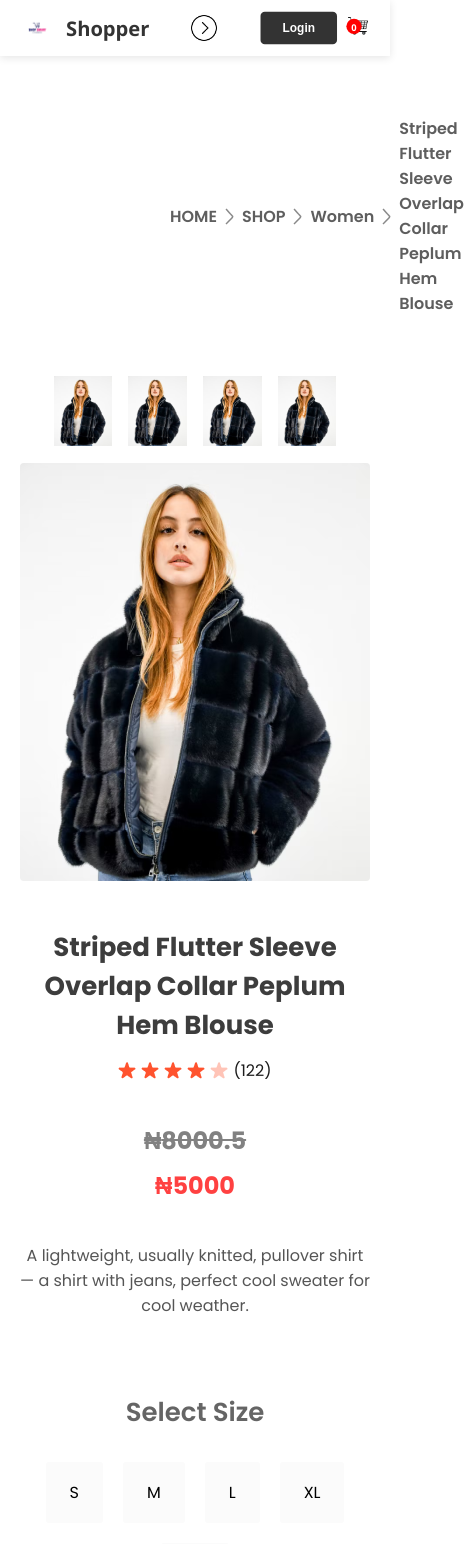
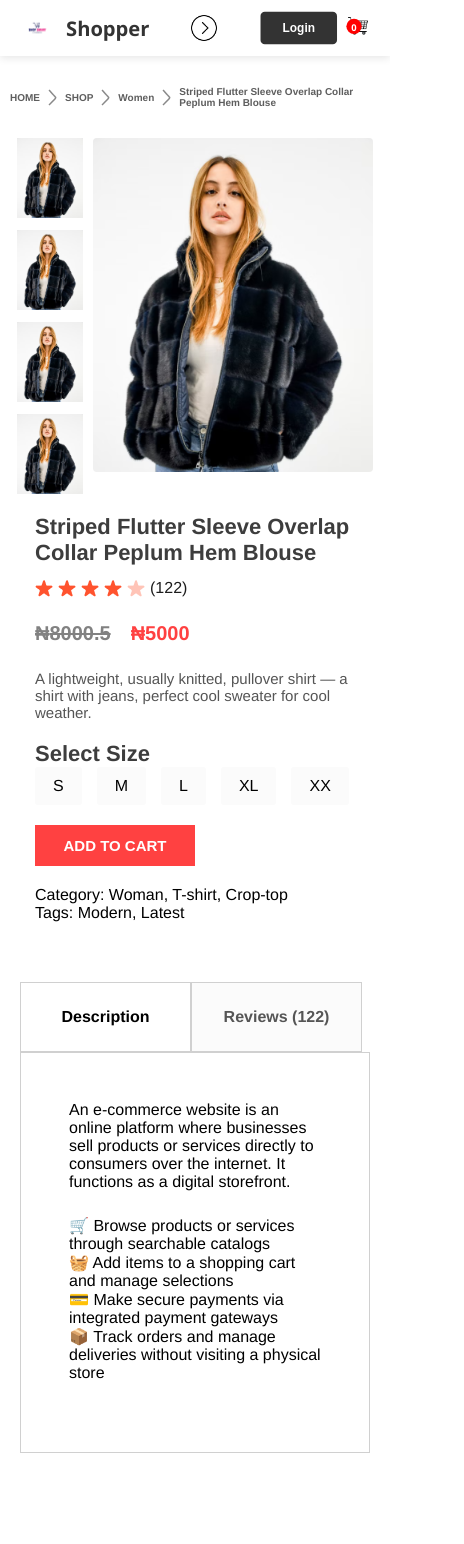
Before and after one commit to chidoziev742-ux/ecommerce-frontend, a React (Create React App) app: page /product/1 in a window 390 px wide. Shown: the top 1544 px of the page, 464 px wide, since content can reach past the window. Built offline with nearby package versions, Linux system fonts and the light colour scheme.

Commit message:
made everything fully responsive

```diff
--- a/src/components/Breadcrums/Breadcrum.css
+++ b/src/components/Breadcrums/Breadcrum.css
@@ -8,3 +8,30 @@
     margin: 60px 170px;
     text-transform: capitalize;
 }
+
+@media(max-width:128px){
+    .breadcrum{
+        margin: 30px 50px;
+        font-size: 14px;
+    }
+}
+
+
+@media(max-width:1024px){
+    .breadcrum{
+        margin: 30px 30px;
+        font-size: 13px;
+    }
+}
+@media(max-width:800px){
+    .breadcrum{
+        margin: 30px 10px;
+        font-size: 12px;
+    }
+}
+@media(max-width:500px){
+    .breadcrum{
+
+        font-size: 10px;
+    }
+}
--- a/src/components/CartItems/CartItems.css
+++ b/src/components/CartItems/CartItems.css
@@ -10,7 +10,6 @@
   border: 0;
 }
 
-/* Header Row */
 .cartitems-header {
   display: grid;
   grid-template-columns: 0.8fr 2fr 1fr 1fr 1fr 0.5fr;
@@ -20,13 +19,13 @@
   padding: 20px 0;
 }
 
-/* Product Rows */
 .cartitems-row {
   display: grid;
   grid-template-columns: 0.8fr 2fr 1fr 1fr 1fr 0.5fr;
   align-items: center;
   font-size: 16px;
   padding: 20px 0;
+  border-bottom: 1px solid #e2e2e2;
 }
 
 .cartitems-product-img {
@@ -57,7 +56,6 @@
   transform: scale(1.2);
 }
 
-/* Cart Summary Section */
 .cartitems-summary {
   display: flex;
   justify-content: space-between;
@@ -97,7 +95,6 @@
   background: #e13a3a;
 }
 
-/* Promo Code Section */
 .cartitems-promocode {
   flex: 1;
   min-width: 280px;
@@ -131,19 +128,121 @@
   background: #e13a3a;
 }
 
-/* Responsive Design */
-@media (max-width: 900px) {
+@media (max-width: 1280px) {
   .cartitems {
-    margin: 60px 30px;
+    margin: 60px 50px;
   }
 
   .cartitems-header,
   .cartitems-row {
-    grid-template-columns: 1.2fr 2fr 1fr 1fr 1fr 0.5fr;
-    font-size: 14px;
+    grid-template-columns: 0.8fr 1.8fr 1fr 1fr 1fr 0.6fr;
+    font-size: 15px;
+    gap: 10px;
+  }
+
+  .cartitems-product-img {
+    height: 60px;
+    width: 60px;
+  }
+
+  .cartitems-quantity {
+    width: 50px;
+    height: 35px;
   }
 
   .cartitems-summary {
     flex-direction: column;
+    align-items: flex-start;
+  }
+
+  .checkout-btn {
+    width: 100%;
+    max-width: 250px;
+  }
+
+  .cartitems-promobox {
+    width: 100%;
+    max-width: 500px;
+  }
+
+  .cartitems-promobox button {
+    width: 120px;
   }
 }
+
+@media (max-width: 768px) {
+  .cartitems {
+    margin: 40px 20px;
+  }
+
+  .cartitems-header {
+    display: none;
+  }
+
+  .cartitems-row {
+    display: grid;
+    grid-template-columns: 80px auto 60px;
+    grid-template-rows: auto auto;
+    row-gap: 10px;
+    padding: 15px 0;
+  }
+
+  .cartitems-row > *:nth-child(2) {
+    grid-column: 2 / 4;
+  }
+
+  .cartitems-product-img {
+    height: 70px;
+    width: 70px;
+  }
+
+  .cartitems-quantity {
+    width: 45px;
+    height: 30px;
+  }
+
+  .cartitems-summary {
+    flex-direction: column;
+    align-items: center;
+  }
+
+  .cartitems-total,
+  .cartitems-promocode {
+    width: 100%;
+    max-width: 400px;
+  }
+
+  .cartitems-promobox {
+    flex-direction: column;
+  }
+
+  .cartitems-promobox button {
+    width: 100%;
+    margin-top: 10px;
+  }
+}
+
+@media (max-width: 500px) {
+  .cartitems {
+    margin: 30px 10px;
+  }
+
+  .cartitems-row {
+    grid-template-columns: 60px auto;
+    grid-template-rows: auto auto auto;
+  }
+
+  .cartitems-product-img {
+    height: 60px;
+    width: 60px;
+  }
+
+  .checkout-btn {
+    width: 100%;
+  }
+
+  .cartitems-promobox input,
+  .cartitems-promobox button {
+    font-size: 14px;
+  }
+}
--- a/src/components/DescriptionBox/DescriptionBox.css
+++ b/src/components/DescriptionBox/DescriptionBox.css
@@ -30,3 +30,19 @@
   padding: 48px;
   padding-bottom: 70px;
 }
+
+@media(max-width:1280px){
+  .descriptionbox{
+    margin: 60px;
+
+  }
+}
+@media(max-width:800px){
+  .descriptionbox{
+    margin: 60px 20px;
+
+  }
+  .descriptionbox-description{
+    font-size: 14px;
+  }
+}
--- a/src/components/ProductDisplay/ProductDisplay.css
+++ b/src/components/ProductDisplay/ProductDisplay.css
@@ -1,41 +1,57 @@
+/* Prevent unwanted horizontal scroll */
+html, body {
+  width: 100%;
+  overflow-x: hidden;
+  margin: 0;
+  padding: 0;
+}
+
 .productdisplay {
   display: flex;
-  margin: 0 170px;
+  justify-content: center;
+  align-items: flex-start;
+  margin: 0 auto;
+  max-width: 1200px;
+  padding: 0 20px;
+  gap: 40px;
 }
 
 .productdisplay-left {
   display: flex;
-  gap: 17px;
+  gap: 15px;
+  align-items: flex-start;
 }
 
 .productdisplay-img-list {
   display: flex;
   flex-direction: column;
-  gap: 16px;
+  gap: 12px;
 }
 
 .productdisplay-img-list img {
-  height: 163px;
+  height: 140px;
+  width: auto;
   object-fit: cover;
   cursor: pointer;
 }
 
 .productdisplay-main-img {
-  width: 586px;
-  height: 700px;
+  width: 480px;
+  height: auto;
   object-fit: cover;
   border-radius: 4px;
 }
 
 .productdisplay-right {
-  margin: 0 70px;
   display: flex;
   flex-direction: column;
+  justify-content: flex-start;
+  max-width: 450px;
 }
 
 .productdisplay-right h1 {
   color: #3d3d3d;
-  font-size: 40px;
+  font-size: 32px;
   font-weight: 700;
 }
 
@@ -50,9 +66,9 @@
 
 .productdisplay-right-prices {
   display: flex;
-  margin: 40px 0;
-  gap: 30px;
-  font-size: 24px;
+  margin: 25px 0;
+  gap: 20px;
+  font-size: 20px;
   font-weight: 700;
 }
 
@@ -66,26 +82,19 @@
 }
 
 .productdisplay-right-description {
-  font-size: 16px;
+  font-size: 15px;
   color: #555;
   margin-bottom: 20px;
 }
 
-.productdisplay-right-size h1 {
-  margin-top: 55px;
-  color: #656565;
-  font-size: 20px;
-  font-weight: 600;
-}
-
 .productdisplay-right-sizes {
   display: flex;
-  margin: 30px 0;
-  gap: 20px;
+  gap: 15px;
+  flex-wrap: wrap;
 }
 
 .productdisplay-right-sizes div {
-  padding: 18px 24px;
+  padding: 10px 18px;
   background-color: #fbfbfb;
   border-radius: 3px;
   cursor: pointer;
@@ -97,99 +106,76 @@
 }
 
 .productdisplay-right button {
-  padding: 20px 40px;
-  width: 200px;
-  font-size: 16px;
+  padding: 14px 30px;
+  width: 180px;
+  font-size: 15px;
   font-weight: 600;
   color: white;
   background: #ff4141;
-  margin-bottom: 40px;
+  margin: 20px 0;
   border: none;
   outline: none;
   cursor: pointer;
 }
 
-.productdisplay-right-category {
-  margin-top: 10px;
-  color: #3d3d3d;
-}
-
-.productdisplay-right-category span {
-  font-weight: 600;
-}
-
-
 
 @media (max-width: 1024px) {
   .productdisplay {
-    flex-direction: column;
-    margin: 40px 80px;
-    align-items: center;
-  }
-
-  .productdisplay-left {
-    flex-direction: column;
-    align-items: center;
+    flex-direction: row;
+    padding: 0 40px;
+    gap: 25px;
   }
 
   .productdisplay-main-img {
-    width: 100%;
-    max-width: 500px;
-    height: auto;
-  }
-
-  .productdisplay-img-list {
-    flex-direction: row;
-    justify-content: center;
+    width: 350px;
   }
 
   .productdisplay-img-list img {
-    height: 120px;
+    height: 100px;
   }
 
   .productdisplay-right {
-    margin: 40px 0;
-    text-align: center;
-    align-items: center;
-  }
-
-  .productdisplay-right h1 {
-    font-size: 32px;
-  }
-}
-
-/* Mobile (max-width: 600px) */
-@media (max-width: 600px) {
-  .productdisplay {
-    margin: 20px;
-  }
-
-  .productdisplay-img-list img {
-    height: 70px;
-  }
-
-  .productdisplay-main-img {
-    width: 100%;
-    height: auto;
+    max-width: 380px;
   }
 
   .productdisplay-right h1 {
     font-size: 26px;
   }
+}
 
-  .productdisplay-right-prices {
-    flex-direction: column;
-    align-items: center;
+
+@media (max-width: 768px) {
+  .productdisplay {
+    flex-direction: row;
+    flex-wrap: wrap;
+    justify-content: center;
+    gap: 20px;
+    padding: 0 10px;
+  }
+
+  .productdisplay-left {
+    flex-direction: row;
     gap: 10px;
   }
 
-  .productdisplay-right-sizes {
-    flex-wrap: wrap;
-    justify-content: center;
+  .productdisplay-img-list img {
+    height: 80px;
+  }
+
+  .productdisplay-main-img {
+    width: 280px;
+  }
+
+  .productdisplay-right {
+    max-width: 320px;
+  }
+
+  .productdisplay-right h1 {
+    font-size: 22px;
   }
 
   .productdisplay-right button {
-    width: 100%;
-    max-width: 300px;
+    width: 160px;
+    padding: 12px 20px;
   }
 }
--- a/src/components/RelatedProducts/RelatedProducts.css
+++ b/src/components/RelatedProducts/RelatedProducts.css
@@ -32,29 +32,60 @@
   gap: 30px;
 }
 
-/* 🔹 Responsive styling */
+
+
+
+@media (max-width: 1024px) {
+ .relatedproducts {
+    padding: 50px 5%;
+  }
+ .relatedproducts h1 {
+    font-size: 1.8rem;
+  }
+}
+
 @media (max-width: 768px) {
-  .relatedproducts h1 {
-    font-size: 2rem;
+ .relatedproducts {
+    padding: 40px 4%;
   }
-
-  .relatedproducts-item {
-    gap: 20px;
+ .relatedproducts h1 {
+    font-size: 1.6rem;
+  }
+ .relatedproducts-item {
+    grid-template-columns: repeat(auto-fit, minmax(180px, 1fr));
+    gap: 1.2rem;
   }
 }
 
 @media (max-width: 480px) {
-  .relatedproducts {
-    padding: 40px 20px;
+ .relatedproducts {
+    padding: 30px 3%;
   }
 
-  .relatedproducts h1 {
-    font-size: 1.6rem;
+ .relatedproducts h1 {
+    font-size: 1.4rem;
   }
 
-  .relatedproducts-item {
-    flex-direction: column;
-    align-items: center;
-    gap: 15px;
+ .relatedproducts-item {
+    grid-template-columns: 1fr;
+    gap: 1rem;
+  }
+
+ .relatedproducts-item .item {
+    max-width: 100%;
+    padding: 0.8rem;
+  }
+
+ .relatedproducts hr {
+    margin-bottom: 1.8rem;
   }
 }
+@media (max-width: 360px) {
+ .relatedproducts h1 {
+    font-size: 1.2rem;
+  }
+
+ .relatedproducts-item .item {
+    padding: 0.6rem;
+  }
+}
--- a/src/pages/CSS/ShopCategory.css
+++ b/src/pages/CSS/ShopCategory.css
@@ -1,5 +1,5 @@
-
-.shop-category-banner {
+body{
+font-family: 'Franklin Gothic Medium', 'Arial Narrow', Arial, sans-serif;}.shop-category-banner {
   display: block;
   margin: 30px auto;
   width: 82%;
@@ -68,6 +68,47 @@
 }
 
 
+@media (max-width:1280px) {
+  .shop-category-banner {
+    margin: 20px auto;
+    width: 90%;
+  }
+
+  .shopcategory-indexsort {
+    width: 90%;
+    margin: auto;
+  }
+
+  .shopcategory-sort {
+    padding: 5px 10px;
+    font-size: 12px;
+  }
+
+  .shopcategory-indexsort p {
+    font-size: 12px;
+  }
+
+  .shopcategory-products {
+    width: 90%;
+    margin: 10px auto;
+    row-gap: 40px;
+    display: grid;
+    grid-template-columns: repeat(auto-fit, minmax(250px, 1fr)); /* consistent grid */
+  }
+
+  .shopcategory-products .item {
+    margin: auto;
+  }
+
+  .shopcategory-loadmore {
+    margin: 100px auto;
+    width: 200px;
+    height: 60px;
+    font-size: 16px;
+  }
+}
+
+
 @media (max-width: 992px) {
   .shopcategory-indexsort {
     flex-direction: column;
@@ -75,18 +116,71 @@
   }
 
   .shopcategory-products {
+    width: 90%;
+    margin: 10px auto;
     gap: 30px;
+    display: grid;
+    grid-template-columns: repeat(auto-fit, minmax(220px, 1fr)); /* keeps desktop grid style */
+  }
+
+  .shop-category-banner {
+    margin: 20px auto;
+    width: 90%;
+  }
+
+  .shopcategory-sort {
+    padding: 5px 10px;
+    font-size: 11px;
+  }
+
+  .shopcategory-indexsort p {
+    font-size: 12px;
+  }
+
+  .shopcategory-loadmore {
+    margin: 100px auto;
+    width: 200px;
+    height: 60px;
+    font-size: 16px;
   }
 }
 
-@media (max-width: 600px) {
+
+@media (max-width:800px) {
   .shop-category-banner {
     width: 95%;
   }
 
+  .shopcategory-products {
+    width: 95%;
+    margin: 10px auto;
+    display: grid;
+    grid-template-columns: repeat(auto-fit, minmax(200px, 1fr)); /* still grid */
+    gap: 25px;
+  }
+
   .shopcategory-loadmore {
-    width: 180px;
-    height: 55px;
-    font-size: 16px;
+    margin: 60px auto;
+    width: 150px;
+    height: 45px;
+    font-size: 13px;
   }
 }
+
+
+@media (max-width:500px) {
+  .shop-category-banner {
+    width: 90%;
+  }
+
+  .shopcategory-products {
+    width: 95%;
+    display: grid;
+    grid-template-columns: 1fr 1fr;
+    gap: 20px;
+  }
+
+  .shopcategory-products .item {
+    width: 100%;
+  }
+}
```
